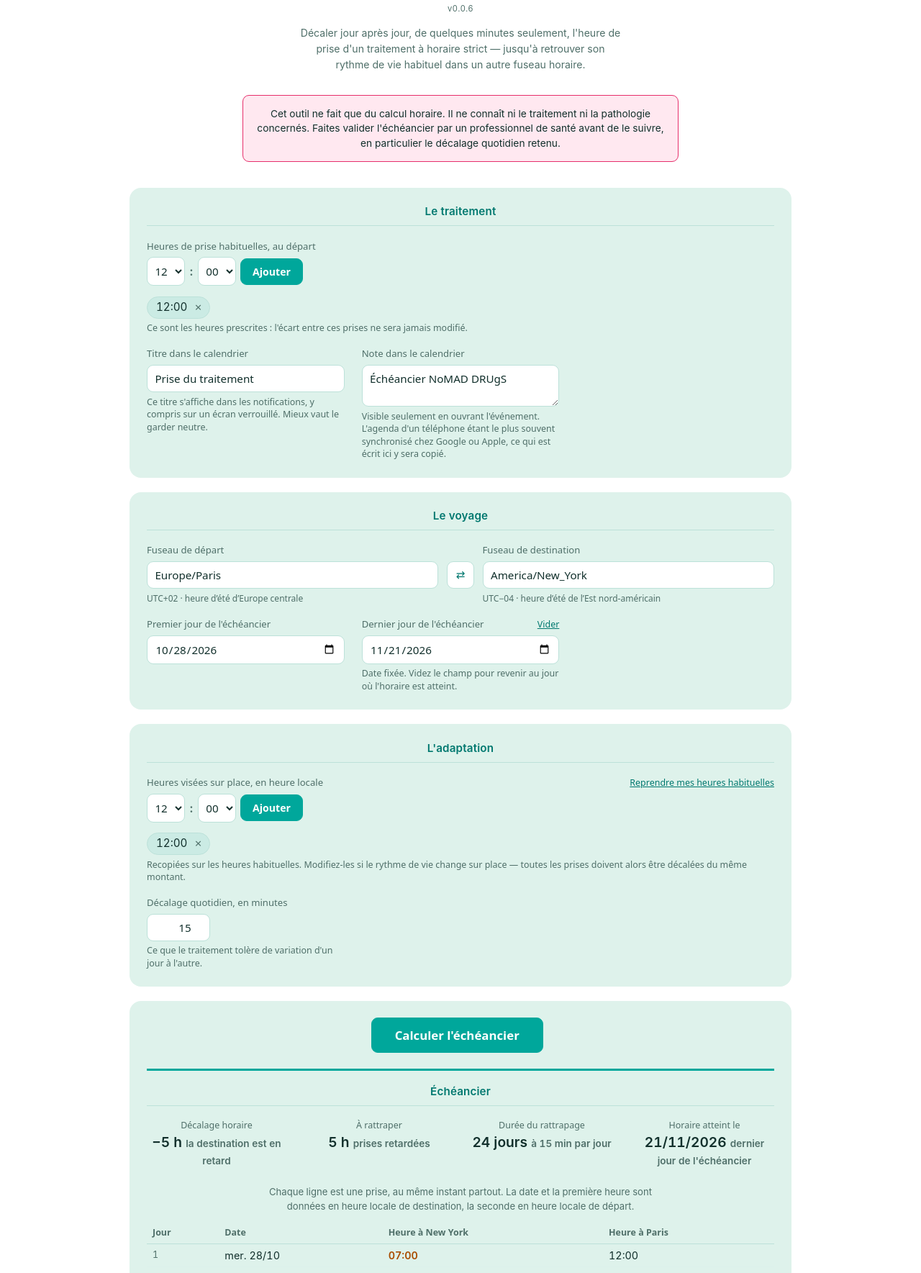
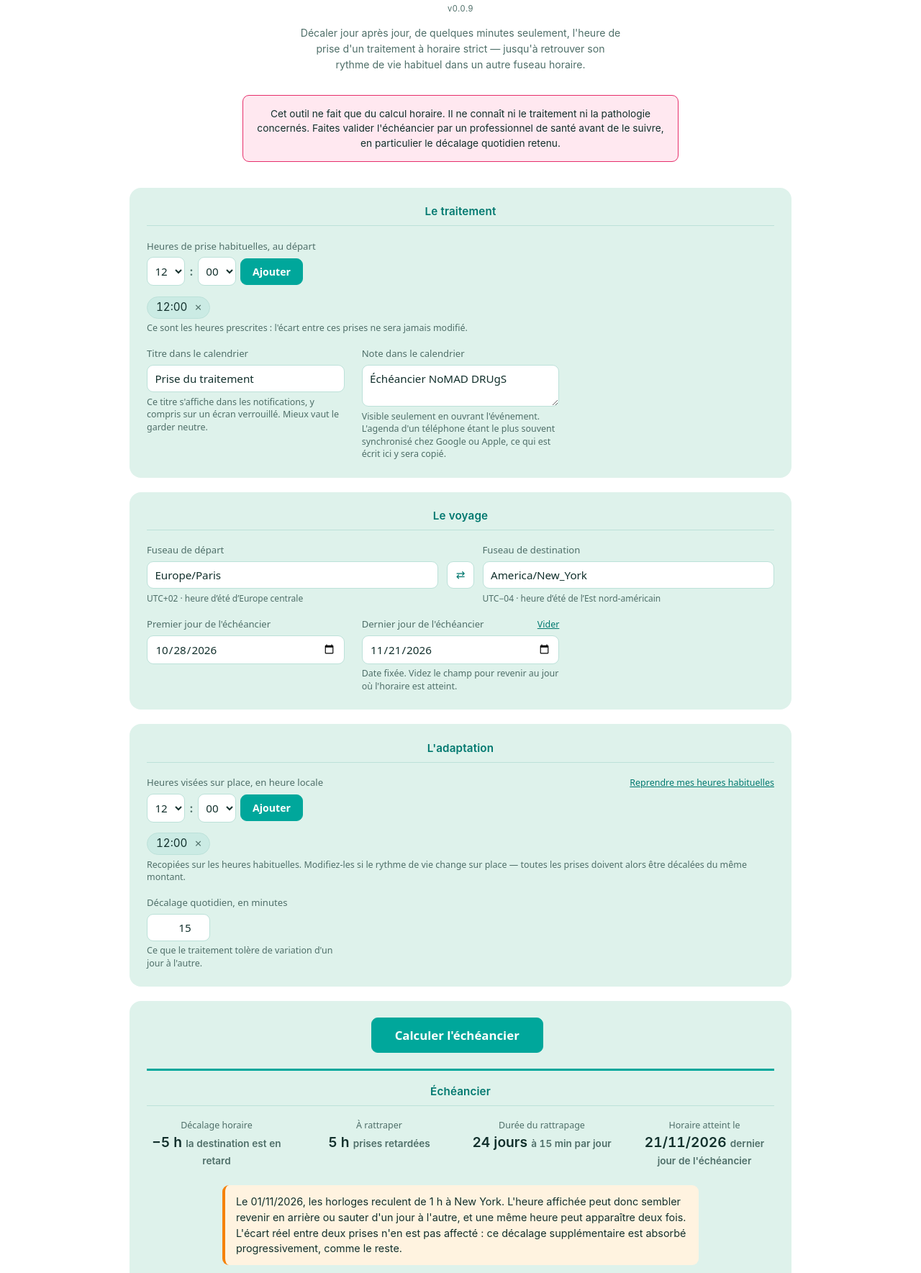
Before and after one commit to NandoGoncalves/nomaddrugs, a plain HTML site: page index.html in a window 1280 px wide. Shown: the part 97-1866 px from the top of the page at 72% size. Drawn offline with Linux system fonts and the light colour scheme.

Commit message:
Gestion du changement heure (été/hiver)

```diff
--- a/index.html
+++ b/index.html
@@ -329,7 +329,7 @@
 <script>
 "use strict";
 
-const VERSION = "0.0.6";
+const VERSION = "0.0.9";
 
 /* ---------- fuseaux horaires ---------- */
 
@@ -461,8 +461,9 @@ function walkSchedule(tzDest, iStart, targets, shift, lag, maxDays, onDay) {
     const T = targets.map(g =>
       utcFromLocal(tzDest, date.y, date.m, date.d, Math.floor(g / 60), g % 60));
 
+    let jump = 0;
     if (prevFirst !== null) {
-      const jump = (T[0] - prevFirst) / 60000 - 1440;   // 0 sauf changement d'heure
+      jump = (T[0] - prevFirst) / 60000 - 1440;   // 0 sauf changement d'heure légale
       rem += jump;
       rem -= Math.sign(rem) * Math.min(lag, Math.abs(rem));
       if (Math.abs(rem) < 1e-6) rem = 0;
@@ -471,7 +472,7 @@ function walkSchedule(tzDest, iStart, targets, shift, lag, maxDays, onDay) {
 
     const arrived = rem === 0;
     if (arrived && reached === null) reached = d;
-    if (onDay(d, T, rem, arrived) === false) return reached;
+    if (onDay(d, T, rem, arrived, jump) === false) return reached;
   }
   return reached;
 }
@@ -516,10 +517,11 @@ function compute() {
   const dir = shift === 0 ? 0 : (shift > 0 ? 1 : -1);
   const daysAvailable = iEnd - iStart;
 
-  const rows = [];
+  const rows = [], clockChanges = [];
   let truncated = false;
   const reached = walkSchedule(v.tzDest, iStart, targets, shift, v.lag, daysAvailable,
-    (d, T, rem, arrived) => {
+    (d, T, rem, arrived, jump) => {
+      if (jump !== 0) clockChanges.push({ day: d, jump });
       for (let k = 0; k < targets.length; k++) {
         if (rows.length >= MAX_EVENTS) { truncated = true; return false; }
         rows.push({ ts: T[k] - rem * 60000, day: d, k, arrived });
@@ -531,9 +533,15 @@ function compute() {
   const full = reached !== null ? reached : convergenceOffset(v, iStart, targets, shift);
   const daysNeeded = full === null ? null : full;
 
+  /* Les changements d'heure sont séparés selon qu'ils tombent pendant
+     l'adaptation ou après : ils n'appellent pas la même explication. */
+  const inAdapt = c => daysNeeded === null || c.day <= daysNeeded;
+
   return {
     ok: true, v, pattern, targets, delta, shift, dir, iStart,
     daysNeeded, daysAvailable, rows, truncated,
+    clockChanges: clockChanges.filter(inAdapt),
+    clockChangesAfter: clockChanges.filter(c => !inAdapt(c)),
     converges: daysNeeded !== null && daysNeeded <= daysAvailable
   };
 }
@@ -644,13 +652,33 @@ function render(r) {
       '. Le fichier reste utilisable — il décalera les prises jusqu\'au dernier jour, sans arriver au but. Pour y parvenir, il faudrait un décalage quotidien plus grand, ou un séjour plus long.</div>';
   }
 
-  /* Si l'horaire est atteint puis reperdu, c'est qu'un changement d'heure
-     légale est survenu et qu'il est en cours d'absorption. */
-  const first = r.rows.findIndex(x => x.arrived);
-  const reAdapt = first >= 0 && r.rows.slice(first).some(x => !x.arrived);
-  if (reAdapt) {
-    html += '<div class="note">Un changement d\'heure légale tombe pendant l\'échéancier à destination. L\'heure des prises est décalée progressivement, au même rythme que le reste, pour qu\'aucun écart ne dépasse ' +
-      v.lag + ' minutes d\'un jour à l\'autre.</div>';
+  if (r.clockChanges.length) {
+    const villeD = escapeHtml(v.tzDest.split("/").pop().replace(/_/g, " "));
+    const listed = r.clockChanges.slice(0, 2);
+    const reste = r.clockChanges.length - listed.length;
+    html += '<div class="note">' + listed.map(c =>
+      "Le " + frDay(r.iStart + c.day) + ", les horloges " +
+      (c.jump > 0 ? "reculent" : "avancent") + " de " + durationLabel(c.jump) +
+      " à " + villeD + "."
+    ).join(" ") +
+    (reste > 0 ? " Et " + reste + (reste > 1 ? " autres changements" : " autre changement") +
+      " avant la fin de l'adaptation." : "") +
+    " L'heure affichée peut donc sembler revenir en arrière ou sauter d'un jour à l'autre, et une même heure peut apparaître deux fois. L'écart réel entre deux prises n'en est pas affecté : ce décalage supplémentaire est absorbé progressivement, comme le reste.</div>";
+  }
+
+  if (r.clockChangesAfter.length) {
+    const villeD2 = escapeHtml(v.tzDest.split("/").pop().replace(/_/g, " "));
+    const listed2 = r.clockChangesAfter.slice(0, 2);
+    const reste2 = r.clockChangesAfter.length - listed2.length;
+    const dit = (c, first) =>
+      (first ? "les horloges " : "") + (c.jump > 0 ? "reculent" : "avancent") +
+      " de " + durationLabel(c.jump) + " le " + frDay(r.iStart + c.day);
+    const jours2 = Math.ceil(Math.abs(listed2[0].jump) / v.lag);
+    html += '<div class="note">Une fois l\'horaire atteint, ' +
+      listed2.map((c, i) => dit(c, i === 0)).join(", puis ") + " à " + villeD2 +
+      (reste2 > 0 ? ", et " + reste2 + (reste2 > 1 ? " autres fois ensuite" : " autre fois ensuite") : "") +
+      ". Les prises se recalent alors sur l\'heure visée en " + jours2 +
+      (jours2 > 1 ? " jours" : " jour") + ", au même rythme que l\'adaptation.</div>";
   }
 
   if (r.truncated) {
```
